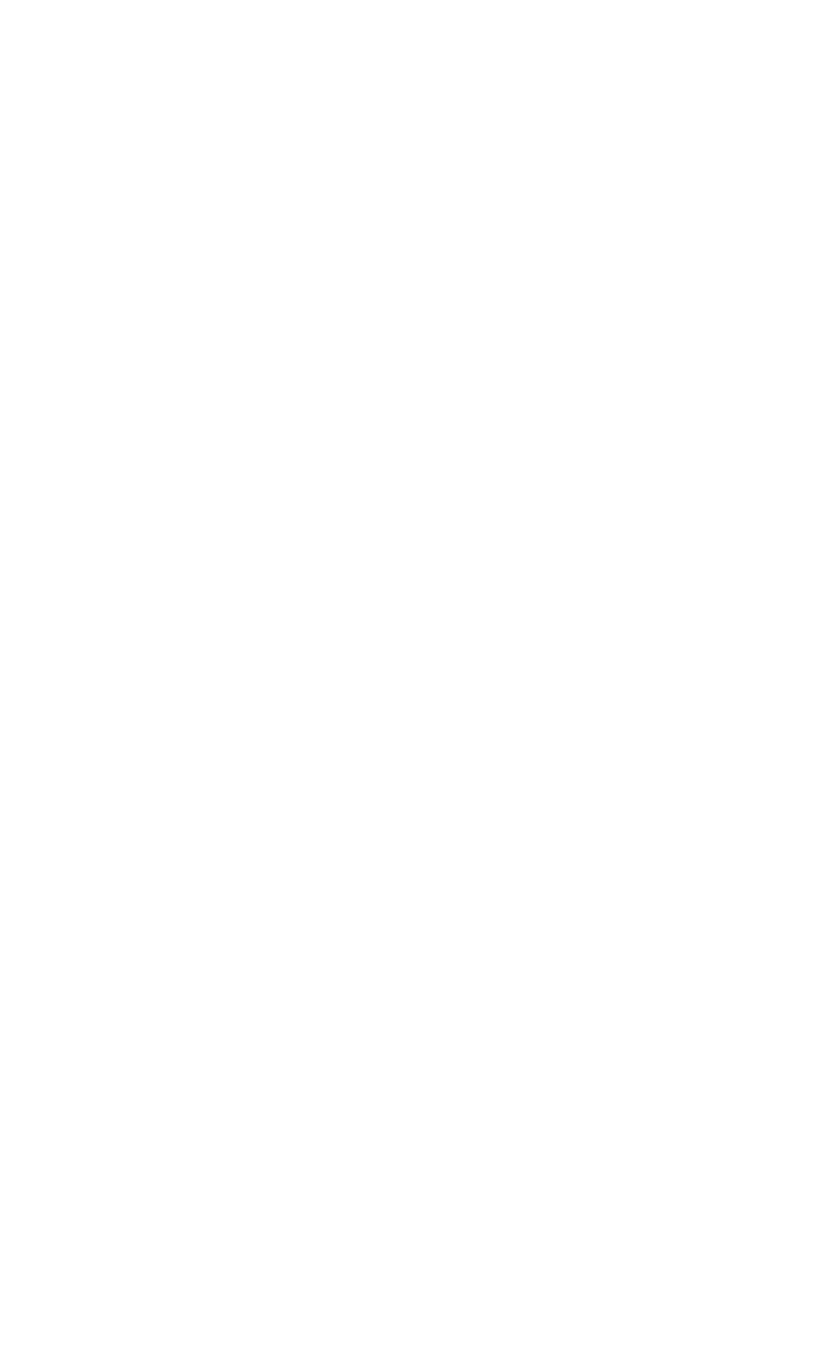
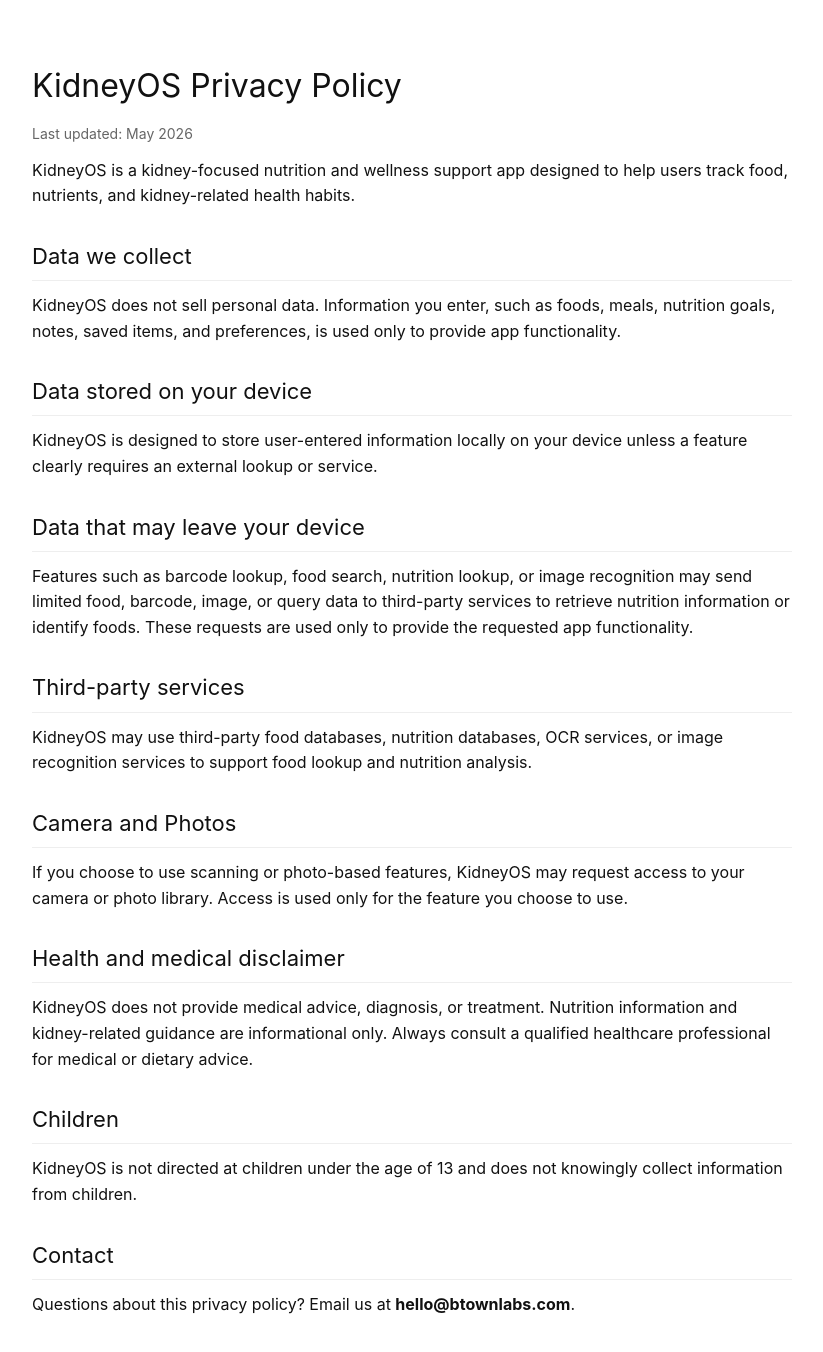
Before and after one commit to wrichey11/btownlabs-site, a React (Vite) app: page /privacy/kidneyos in a window 1280 px wide. Before the commit this address had no page. Shown: the top 1352 px of the page, without its empty margins (228-1051 px from the left). Before the commit the page ends 800 px from the top, so only its background shows below. Built offline with nearby package versions, Linux system fonts and the light colour scheme.

Commit message:
Add KidneyOS privacy page

```diff
--- a/src/App.jsx
+++ b/src/App.jsx
@@ -4,6 +4,7 @@
 import PrivacyFoodLedgerKidney from "./pages/PrivacyFoodLedgerKidney";
 import PrivacyMyGrocery from "./pages/PrivacyMyGrocery";
 import PrivacyWhatILiked from "./pages/PrivacyWhatILiked";
+import PrivacyKidneyOS from "./pages/PrivacyKidneyOS";
 
 function BtownLabsLandingPage() {
   const services = [
@@ -284,18 +285,13 @@
   return (
     <Routes>
       <Route path="/" element={<BtownLabsLandingPage />} />
-
       <Route path="/privacy" element={<PrivacyIndex />} />
       <Route path="/privacy-policy" element={<PrivacyIndex />} />
-
       <Route path="/privacy/pillledger" element={<PrivacyPillLedger />} />
-      <Route
-        path="/privacy/food-ledger-kidney"
-        element={<PrivacyFoodLedgerKidney />}
-      />
+      <Route path="/privacy/food-ledger-kidney" element={<PrivacyFoodLedgerKidney />} />
       <Route path="/privacy/mygrocery-ezscan" element={<PrivacyMyGrocery />} />
-      <Route path="/privacy/what-i-liked" element={<PrivacyWhatILiked />}
-/>
+      <Route path="/privacy/what-i-liked" element={<PrivacyWhatILiked />} />
+      <Route path="/privacy/kidneyos" element={<PrivacyKidneyOS />} />
     </Routes>
   );
 }
--- a/src/pages/PrivacyIndex.jsx
+++ b/src/pages/PrivacyIndex.jsx
@@ -35,6 +35,10 @@
           name="What I Liked"
           description="Restaurant memory and food logging app"
           link="/privacy/what-i-liked"
+        />
+        <AppLink name="KidneyOS"
+          description="Kidney-focused nutrition and wellness support app"
+          link="/privacy/kidneyos"
         />
       </div>
 
--- /dev/null
+++ b/src/pages/PrivacyKidneyOS.jsx
@@ -0,0 +1,117 @@
+import React from "react";
+
+export default function PrivacyKidneyOS() {
+  return (
+    <main style={styles.main}>
+      <h1 style={styles.h1}>KidneyOS Privacy Policy</h1>
+
+      <p style={styles.updated}>Last updated: May 2026</p>
+
+      <p style={styles.p}>
+        KidneyOS is a kidney-focused nutrition and wellness support app designed
+        to help users track food, nutrients, and kidney-related health habits.
+      </p>
+
+      <Section title="Data we collect">
+        KidneyOS does not sell personal data. Information you enter, such as
+        foods, meals, nutrition goals, notes, saved items, and preferences, is
+        used only to provide app functionality.
+      </Section>
+
+      <Section title="Data stored on your device">
+        KidneyOS is designed to store user-entered information locally on your
+        device unless a feature clearly requires an external lookup or service.
+      </Section>
+
+      <Section title="Data that may leave your device">
+        Features such as barcode lookup, food search, nutrition lookup, or image
+        recognition may send limited food, barcode, image, or query data to
+        third-party services to retrieve nutrition information or identify foods.
+        These requests are used only to provide the requested app functionality.
+      </Section>
+
+      <Section title="Third-party services">
+        KidneyOS may use third-party food databases, nutrition databases, OCR
+        services, or image recognition services to support food lookup and
+        nutrition analysis.
+      </Section>
+
+      <Section title="Camera and Photos">
+        If you choose to use scanning or photo-based features, KidneyOS may
+        request access to your camera or photo library. Access is used only for
+        the feature you choose to use.
+      </Section>
+
+      <Section title="Health and medical disclaimer">
+        KidneyOS does not provide medical advice, diagnosis, or treatment.
+        Nutrition information and kidney-related guidance are informational only.
+        Always consult a qualified healthcare professional for medical or dietary
+        advice.
+      </Section>
+
+      <Section title="Children">
+        KidneyOS is not directed at children under the age of 13 and does not
+        knowingly collect information from children.
+      </Section>
+
+      <Footer />
+    </main>
+  );
+}
+
+function Section({ title, children }) {
+  return (
+    <>
+      <h2 style={styles.h2}>{title}</h2>
+      <p style={styles.p}>{children}</p>
+    </>
+  );
+}
+
+function Footer() {
+  return (
+    <>
+      <h2 style={styles.h2}>Contact</h2>
+
+      <p style={styles.p}>
+        Questions about this privacy policy? Email us at{" "}
+        <strong>hello@btownlabs.com</strong>.
+      </p>
+    </>
+  );
+}
+
+const styles = {
+  main: {
+    fontFamily:
+      '-apple-system, BlinkMacSystemFont, "Segoe UI", Roboto, sans-serif',
+    maxWidth: "800px",
+    margin: "40px auto",
+    padding: "20px",
+    lineHeight: 1.6,
+    color: "#111",
+    backgroundColor: "#fff",
+  },
+
+  h1: {
+    fontSize: "32px",
+    marginBottom: "10px",
+  },
+
+  h2: {
+    fontSize: "22px",
+    marginTop: "30px",
+    borderBottom: "1px solid #eee",
+    paddingBottom: "6px",
+  },
+
+  p: {
+    margin: "12px 0",
+  },
+
+  updated: {
+    color: "#666",
+    fontSize: "14px",
+    margin: "12px 0",
+  },
+};
```
